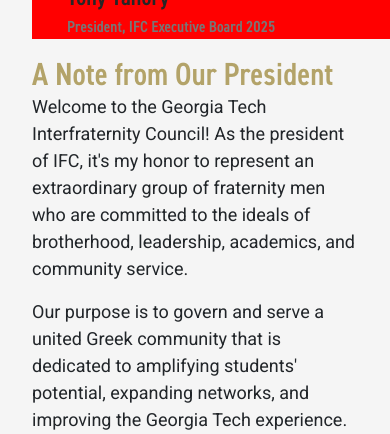
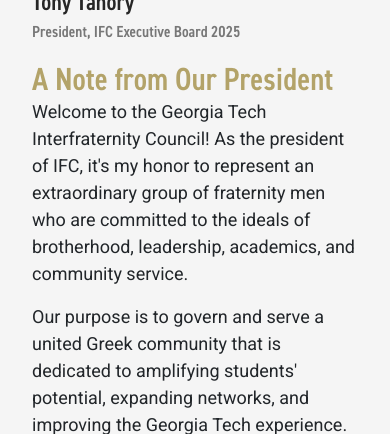
Before and after one commit to Georgia-Tech-IFC/ifc-website, a Django app: page / in a window 390 px wide. Shown: the part 1137-1571 px from the top of the page. Run offline with Django 5.2, Linux system fonts and the light colour scheme.

Commit message:
fixed styling error with president welcome

```diff
--- a/website/static/css/index.css
+++ b/website/static/css/index.css
@@ -836,7 +836,6 @@
 @media screen and (max-width: 768px) {
     .president__welcome__image__container {
         display: flex;
-        background-color: red;
         align-items: center;
         justify-content: center;
         flex-direction: column;
@@ -860,6 +859,18 @@
 @media screen and (min-width: 769px) and (max-width: 1024px) {
     .president__welcome__image {
         width: 20rem;
+    }
+}
+
+@media screen and (max-width: 465px) {
+    .president__welcome__image__name,
+    .president__welcome__image__title,
+    .president__welcome__image {
+        width: calc(100vw - 4rem);
+    }
+
+    .president__welcome__image__container {
+        width: calc(100vw - 4rem);
     }
 }
 
```
